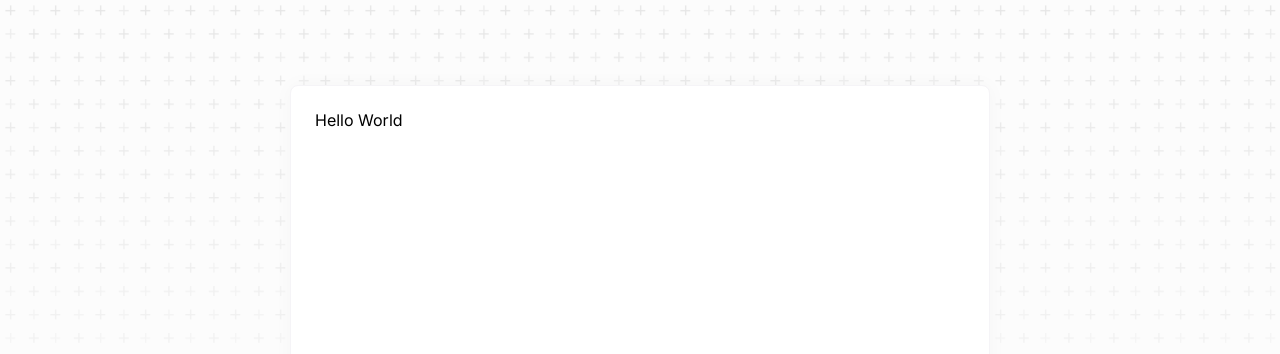
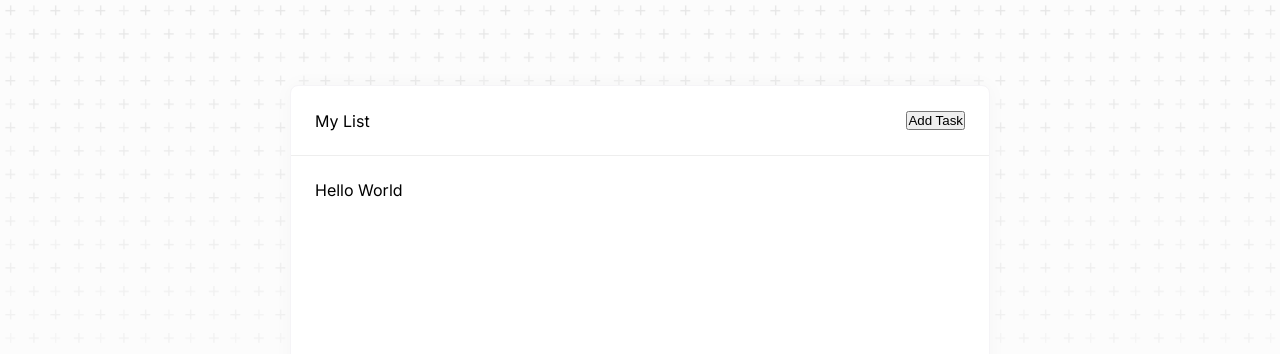
Before and after one commit to nermin-io/itemised, a Next.js app: page / in a window 1280 px wide. Shown: the top 354 px of the page. Built offline with nearby package versions, Linux system fonts and the light colour scheme.

Commit message:
implement CardHeader and CardBody

```diff
--- a/src/components/Card.module.scss
+++ b/src/components/Card.module.scss
@@ -1,12 +1,11 @@
 @import "breakpoints";
+@import "colors";
 
 .base {
   background-color: white;
-  padding: 24px;
   border-radius: 8px;
   width: 700px;
-  min-height: 500px;
-  border: 1px solid #f5f4f7;
+  border: 1px solid $border-light;
   box-shadow: 0px 0px 20px 0px rgba(0, 0, 0, 0.03);
 
   @media screen and (max-width: $screen-md) {
--- /dev/null
+++ b/src/components/CardBody.module.scss
@@ -0,0 +1,6 @@
+.base {
+  padding: 24px;
+  min-height: 400px;
+  max-height: 800px;
+  overflow-y: auto;
+}
--- /dev/null
+++ b/src/components/CardBody.tsx
@@ -0,0 +1,23 @@
+import React from "react";
+import { cva, type VariantProps } from "class-variance-authority";
+import styles from "./CardBody.module.scss";
+
+const cardBody = cva(styles.base, {
+  variants: {},
+});
+
+interface Props
+  extends React.AllHTMLAttributes<HTMLDivElement>,
+    VariantProps<typeof cardBody> {
+  children: React.ReactNode | React.ReactNode[];
+}
+
+const CardBody: React.FC<Props> = ({ children, className, ...props }) => {
+  return (
+    <div className={cardBody({ className })} {...props}>
+      {children}
+    </div>
+  );
+};
+
+export default CardBody;
--- /dev/null
+++ b/src/components/CardHeader.module.scss
@@ -0,0 +1,11 @@
+@import "colors";
+
+.base {
+  height: 70px;
+  padding: 24px;
+  border-bottom: 1px solid $border-dark;
+  display: flex;
+  flex-direction: row;
+  align-items: center;
+  justify-content: space-between;
+}
--- /dev/null
+++ b/src/components/CardHeader.tsx
@@ -0,0 +1,23 @@
+import React from "react";
+import { cva, type VariantProps } from "class-variance-authority";
+import styles from "./CardHeader.module.scss";
+
+const cardHeader = cva(styles.base, {
+  variants: {},
+});
+
+interface Props
+  extends React.AllHTMLAttributes<HTMLDivElement>,
+    VariantProps<typeof cardHeader> {
+  children: React.ReactNode | React.ReactNode[];
+}
+
+const CardHeader: React.FC<Props> = ({ children, className, ...props }) => {
+  return (
+    <div className={cardHeader({ className })} {...props}>
+      {children}
+    </div>
+  );
+};
+
+export default CardHeader;
--- a/src/pages/index.tsx
+++ b/src/pages/index.tsx
@@ -1,5 +1,15 @@
 import Card from "@/components/Card";
+import CardBody from "@/components/CardBody";
+import CardHeader from "@/components/CardHeader";
 
 export default function Home() {
-  return <Card>Hello World</Card>;
+  return (
+    <Card>
+      <CardHeader>
+        My List
+        <button>Add Task</button>
+      </CardHeader>
+      <CardBody>Hello World</CardBody>
+    </Card>
+  );
 }
--- a/src/styles/_colors.scss
+++ b/src/styles/_colors.scss
@@ -1 +1,3 @@
 $bg-light: #fcfcfc;
+$border-dark: #eeeeee;
+$border-light: #f5f4f7;
```
